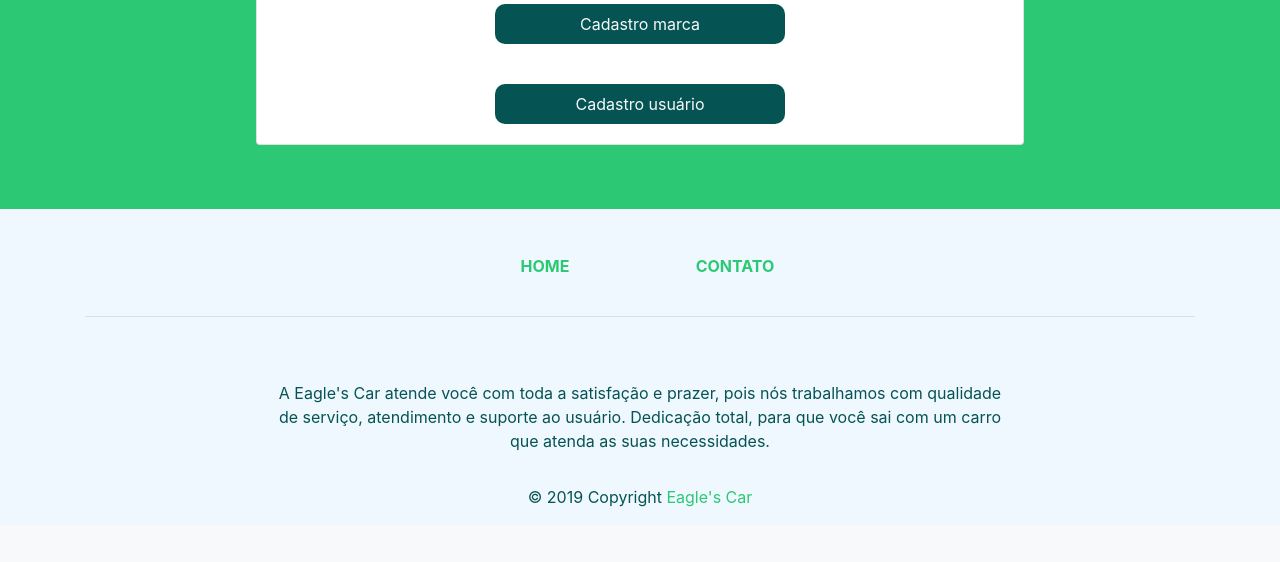
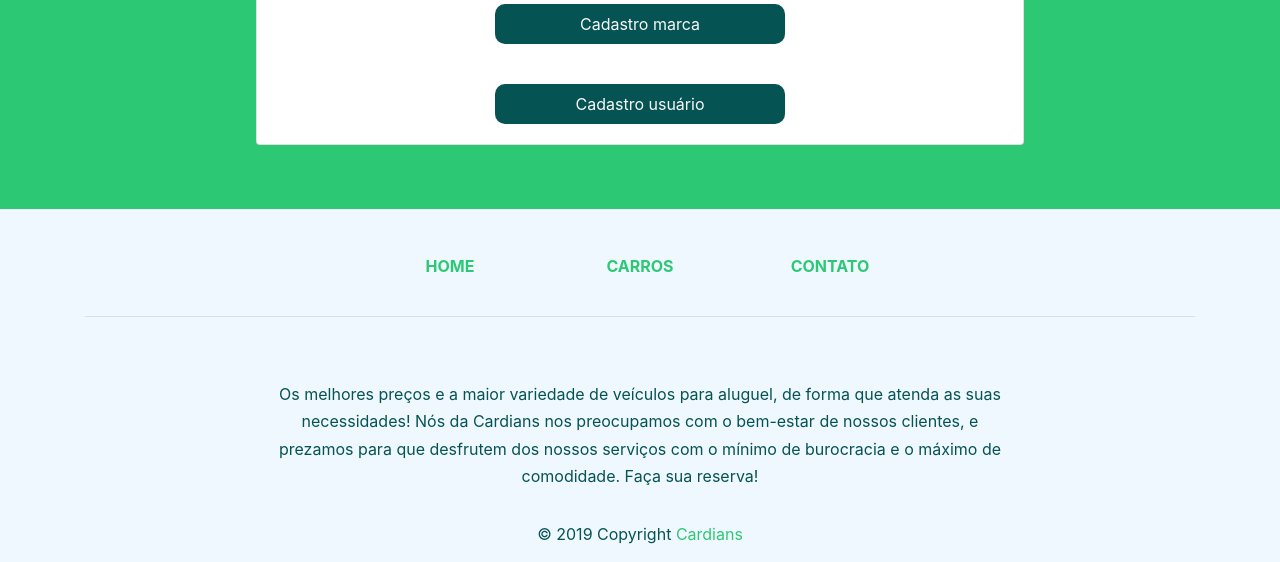
Before and after one commit to miguelitodev/Cardians, a PHP site: page /admin/menu-admin.php in a window 1280 px wide. Shown: the part 651-1213 px from the top of the page. Before the commit the page ends 1158 px from the top, so only its background shows below. Run offline with PHP 8.4, Linux system fonts and the light colour scheme.

Commit message:
Arrumado erros nos arquivos modificados

```diff
--- a/admin/cliente/form-cadastrar-cliente.php
+++ b/admin/cliente/form-cadastrar-cliente.php
@@ -64,7 +64,7 @@ try {
                         <div class="dropdown-menu">
                             <a class="dropdown-item" href="../locacao/form-cadastrar-locacao.php">Locação</a>
                             <a class="dropdown-item" href="cliente/form-cadastrar-cliente.php">Cliente</a>
-                            <a class="dropdown-item" href="../usuario/form-cadastrar-usuario.php">Usário</a>
+                            <a class="dropdown-item" href="../usuario/form-cadastrar-usuario.php">Usuário</a>
                             <a class="dropdown-item" href="../veiculo/form-cadastrar-veiculo.php">Veiculo</a>
                             <a class="dropdown-item" href="../marca/form-cadastrar-marca.php">Marca</a>
                             <a class="dropdown-item" href="../menu-admin.php">Menu</a>
--- a/admin/locacao/form-cadastrar-locacao.php
+++ b/admin/locacao/form-cadastrar-locacao.php
@@ -63,7 +63,7 @@ $listaVeiculo = $veiculo->listar();
                         <div class="dropdown-menu">
                             <a class="dropdown-item" href="form-cadastrar-locacao.php">Locação</a>
                             <a class="dropdown-item" href="../cliente/form-cadastrar-cliente.php">Cliente</a>
-                            <a class="dropdown-item" href="../usuario/form-cadastrar-usuario.php">Usário</a>
+                            <a class="dropdown-item" href="../usuario/form-cadastrar-usuario.php">Usuário</a>
                             <a class="dropdown-item" href="../veiculo/form-cadastrar-veiculo.php">Veiculo</a>
                             <a class="dropdown-item" href="../marca/form-cadastrar-marca.php">Marca</a>
                             <a class="dropdown-item" href="../menu-admin.php">Menu</a>
@@ -155,7 +155,7 @@ $listaVeiculo = $veiculo->listar();
                 <button class="botoes">Voltar</button>
             </a>
         </div>
-
+    </div>
     </div>
 
     <div class="card">
--- a/admin/locacao/form-editar-locacao.php
+++ b/admin/locacao/form-editar-locacao.php
@@ -60,7 +60,7 @@ try {
                         <div class="dropdown-menu">
                             <a class="dropdown-item" href="locacao/form-cadastrar-locacao.php">Locação</a>
                             <a class="dropdown-item" href="cliente/form-cadastrar-cliente.php">Cliente</a>
-                            <a class="dropdown-item" href="usuario/form-cadastrar-usuario.php">Usário</a>
+                            <a class="dropdown-item" href="usuario/form-cadastrar-usuario.php">Usuário</a>
                             <a class="dropdown-item" href="veiculo/form-cadastrar-veiculo.php">Veiculo</a>
                             <a class="dropdown-item" href="marca/form-cadastrar-marca.php">Marca</a>
                             <a class="dropdown-item" href="menu-admin.php">Menu</a>
--- a/admin/marca/form-cadastrar-marca.php
+++ b/admin/marca/form-cadastrar-marca.php
@@ -64,7 +64,7 @@ try {
                         <div class="dropdown-menu">
                             <a class="dropdown-item" href="../locacao/form-cadastrar-locacao.php">Locação</a>
                             <a class="dropdown-item" href="../cliente/form-cadastrar-cliente.php">Cliente</a>
-                            <a class="dropdown-item" href="../usuario/form-cadastrar-usuario.php">Usário</a>
+                            <a class="dropdown-item" href="../usuario/form-cadastrar-usuario.php">Usuário</a>
                             <a class="dropdown-item" href="../veiculo/form-cadastrar-veiculo.php">Veiculo</a>
                             <a class="dropdown-item" href="marca/form-cadastrar-marca.php">Marca</a>
                             <a class="dropdown-item" href="../menu-admin.php">Menu</a>
--- a/admin/menu-admin.php
+++ b/admin/menu-admin.php
@@ -111,43 +111,52 @@
 	</div>
 
 
-	<footer class="page-footer font-small indigo" id="desceai">
+    <footer class="page-footer font-small indigo" id="desceai">
         <div class="container">
             <div class="row text-center d-flex justify-content-center pt-5 mb-3">
                 <div class="col-md-2 mb-3">
                     <h6 class="text-uppercase font-weight-bold">
-                        <a class="link" href="../index.php">
+                        <a class="link" href="/../index.php">
                             Home
                         </a>
                     </h6>
                 </div>
                 <div class="col-md-2 mb-3">
                     <h6 class="text-uppercase font-weight-bold">
-                        <a class="link" id="contato" href="../contato.php">
+                        <a class="link" href="/../carros.php">
+                            Carros
+                        </a>
+                    </h6>
+                </div>
+                <div class="col-md-2 mb-3">
+                    <h6 class="text-uppercase font-weight-bold">
+                        <a class="link" href="/../contato.php">
                             Contato
                         </a>
                     </h6>
                 </div>
+
             </div>
             <hr class="rgba-white-light">
             <div class="row d-flex text-center justify-content-center mb-md-0 mb-4">
                 <div class="col-md-8 col-12 mt-5">
-                    <p>
-                        A Eagle's Car atende você com toda a satisfação e prazer,
-                        pois nós trabalhamos com qualidade de serviço, atendimento
-                        e suporte ao usuário. Dedicação total, para que você sai
-                        com um carro que atenda as suas necessidades.
+                    <p style="line-height: 1.7rem">
+                        Os melhores preços e a maior variedade de veículos para aluguel,
+                        de forma que atenda as suas necessidades! Nós da Cardians nos preocupamos
+                        com o bem-estar de nossos clientes, e prezamos para que desfrutem
+                        dos nossos serviços com o mínimo de burocracia e o máximo de comodidade.
+                        Faça sua reserva!
+
                     </p>
                 </div>
             </div>
-            <hr class="clearfix d-md-none rgba-white-light">
         </div>
         <div class="footer-copyright text-center py-3">© 2019 Copyright
-            <a class="link" href="../index.php">
-                Eagle's Car
+            <a class="link" href="../index.html">
+                Cardians
             </a>
         </div>
-	</footer>
+    </footer>
 
 	<script src="https://code.jquery.com/jquery-3.3.1.slim.min.js" integrity="sha384-q8i/X+965DzO0rT7abK41JStQIAqVgRVzpbzo5smXKp4YfRvH+8abtTE1Pi6jizo" crossorigin="anonymous"></script>
 	<script src="https://cdnjs.cloudflare.com/ajax/libs/popper.js/1.14.7/umd/popper.min.js" integrity="sha384-UO2eT0CpHqdSJQ6hJty5KVphtPhzWj9WO1clHTMGa3JDZwrnQq4sF86dIHNDz0W1" crossorigin="anonymous"></script>
--- a/admin/veiculo/form-cadastrar-veiculo.php
+++ b/admin/veiculo/form-cadastrar-veiculo.php
@@ -65,7 +65,7 @@ try {
 						<div class="dropdown-menu">
 							<a class="dropdown-item" href="../locacao/form-cadastrar-locacao.php">Locação</a>
 							<a class="dropdown-item" href="cliente/form-cadastrar-cliente.php">Cliente</a>
-							<a class="dropdown-item" href="../usuario/form-cadastrar-usuario.php">Usário</a>
+							<a class="dropdown-item" href="../usuario/form-cadastrar-usuario.php">Usuário</a>
 							<a class="dropdown-item" href="../veiculo/form-cadastrar-veiculo.php">Veiculo</a>
 							<a class="dropdown-item" href="../marca/form-cadastrar-marca.php">Marca</a>
 							<a class="dropdown-item" href="../menu-admin.php">Menu</a>
--- a/admin/veiculo/form-editar-veiculo.php
+++ b/admin/veiculo/form-editar-veiculo.php
@@ -65,7 +65,7 @@ try {
                         <div class="dropdown-menu">
                             <a class="dropdown-item" href="../locacao/form-cadastrar-locacao.php">Locação</a>
                             <a class="dropdown-item" href="cliente/form-cadastrar-cliente.php">Cliente</a>
-                            <a class="dropdown-item" href="../usuario/form-cadastrar-usuario.php">Usário</a>
+                            <a class="dropdown-item" href="../usuario/form-cadastrar-usuario.php">Usuário</a>
                             <a class="dropdown-item" href="../veiculo/form-cadastrar-veiculo.php">Veiculo</a>
                             <a class="dropdown-item" href="../marca/form-cadastrar-marca.php">Marca</a>
                             <a class="dropdown-item" href="../menu-admin.php">Menu</a>
```
Also changed, not shown: admin/cliente/form-editar-cliente.php (+51 -0 lines), admin/marca/form-editar-marca.php (+51 -0 lines).
